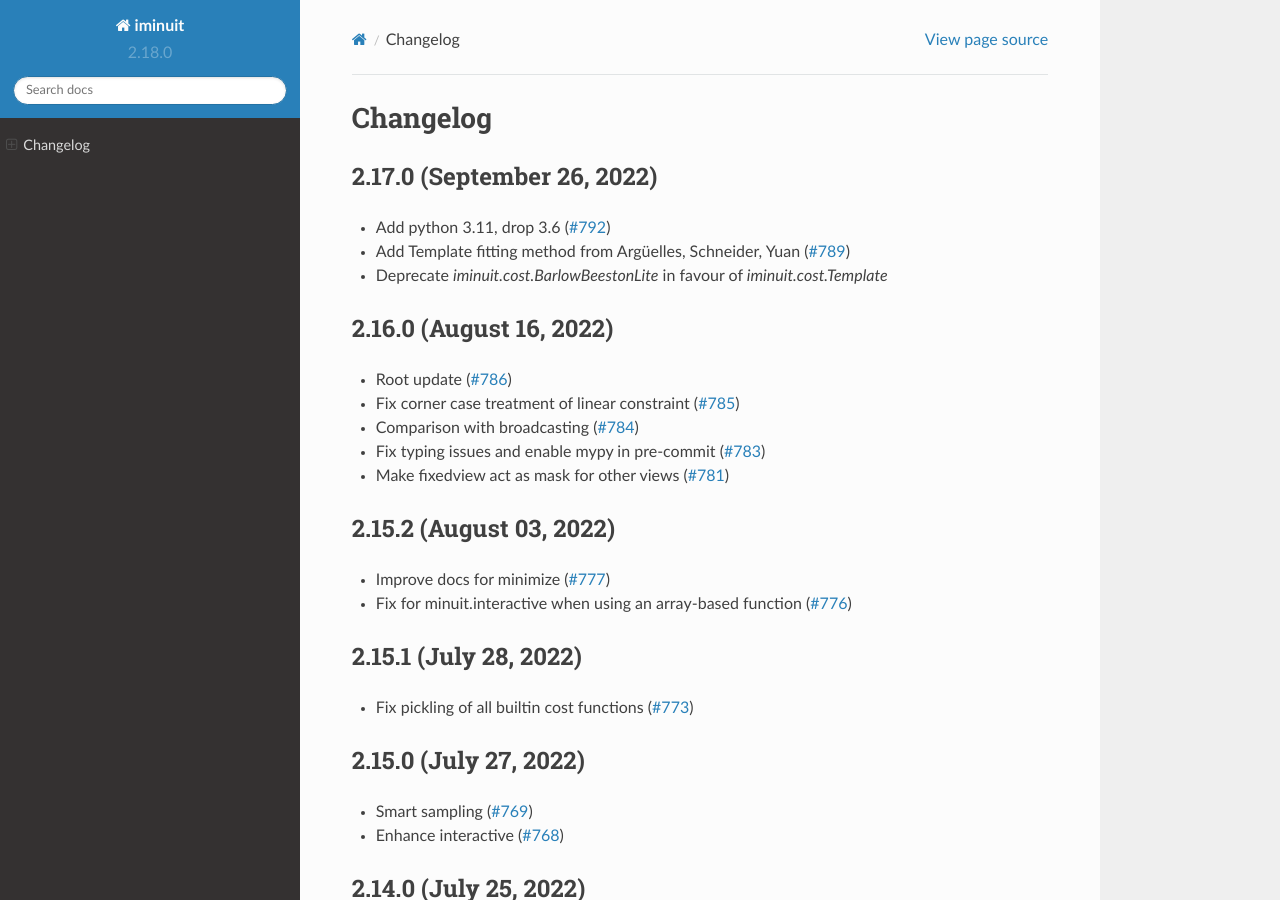
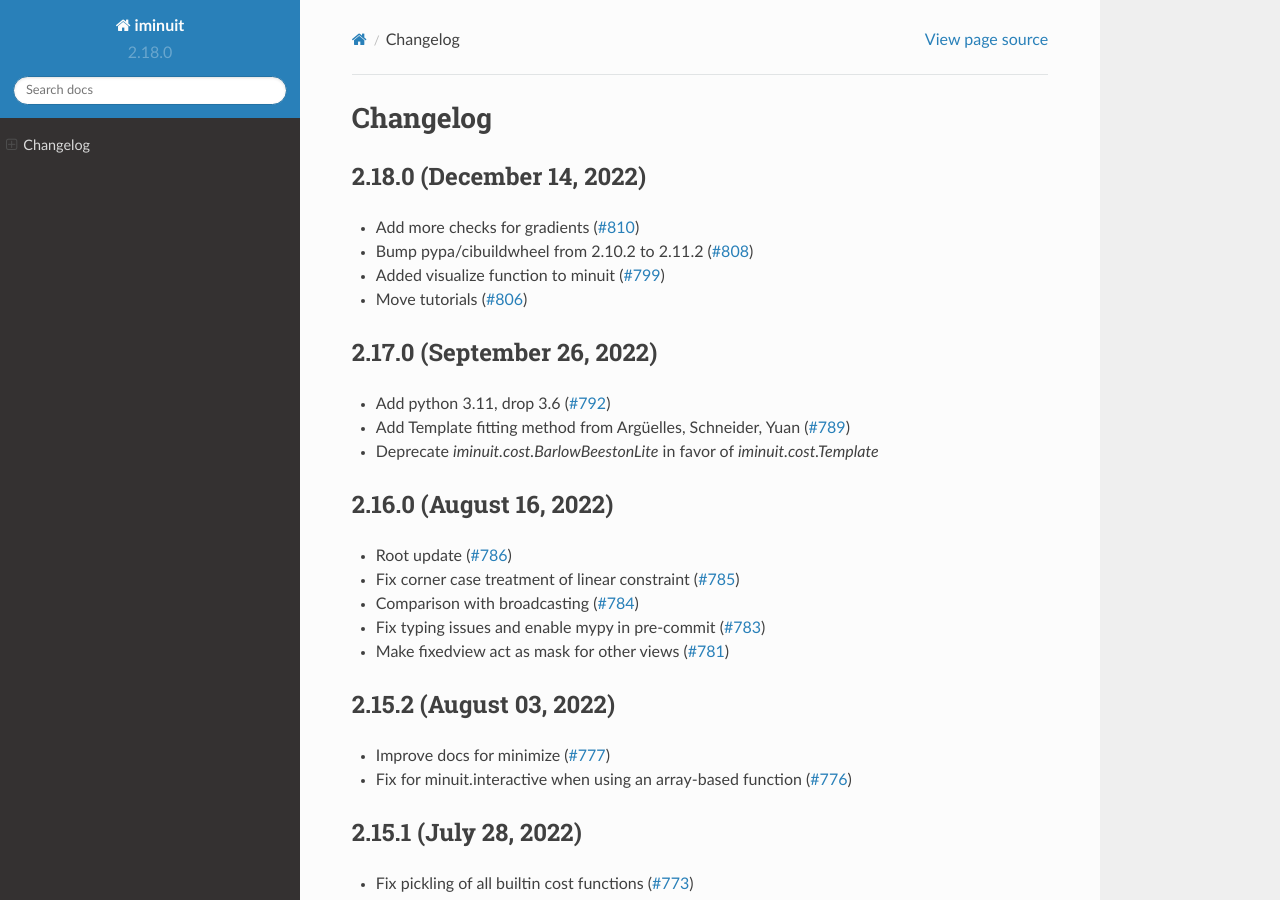
Before and after one commit to scikit-hep/iminuit, a Sphinx documentation site: the page built from doc/changelog.rst, in a window 1280 px wide and 900 px high. Built offline with Sphinx 7.4.7 and the Read the Docs theme 2.0.0, drawn with Linux system fonts in a browser that asks for light colours.

Commit message:
update changelog

```diff
--- a/doc/changelog.rst
+++ b/doc/changelog.rst
@@ -5,11 +5,18 @@
 Changelog
 =========
 
+2.18.0 (December 14, 2022)
+--------------------------
+- Add more checks for gradients (`#810 <https://github.com/scikit-hep/iminuit/pull/810>`_)
+- Bump pypa/cibuildwheel from 2.10.2 to 2.11.2 (`#808 <https://github.com/scikit-hep/iminuit/pull/808>`_)
+- Added visualize function to minuit (`#799 <https://github.com/scikit-hep/iminuit/pull/799>`_)
+- Move tutorials (`#806 <https://github.com/scikit-hep/iminuit/pull/806>`_)
+
 2.17.0 (September 26, 2022)
 ---------------------------
 - Add python 3.11, drop 3.6 (`#792 <https://github.com/scikit-hep/iminuit/pull/792>`_)
 - Add Template fitting method from Argüelles, Schneider, Yuan (`#789 <https://github.com/scikit-hep/iminuit/pull/789>`_)
-- Deprecate `iminuit.cost.BarlowBeestonLite` in favour of `iminuit.cost.Template`
+- Deprecate `iminuit.cost.BarlowBeestonLite` in favor of `iminuit.cost.Template`
 
 2.16.0 (August 16, 2022)
 ------------------------
```
